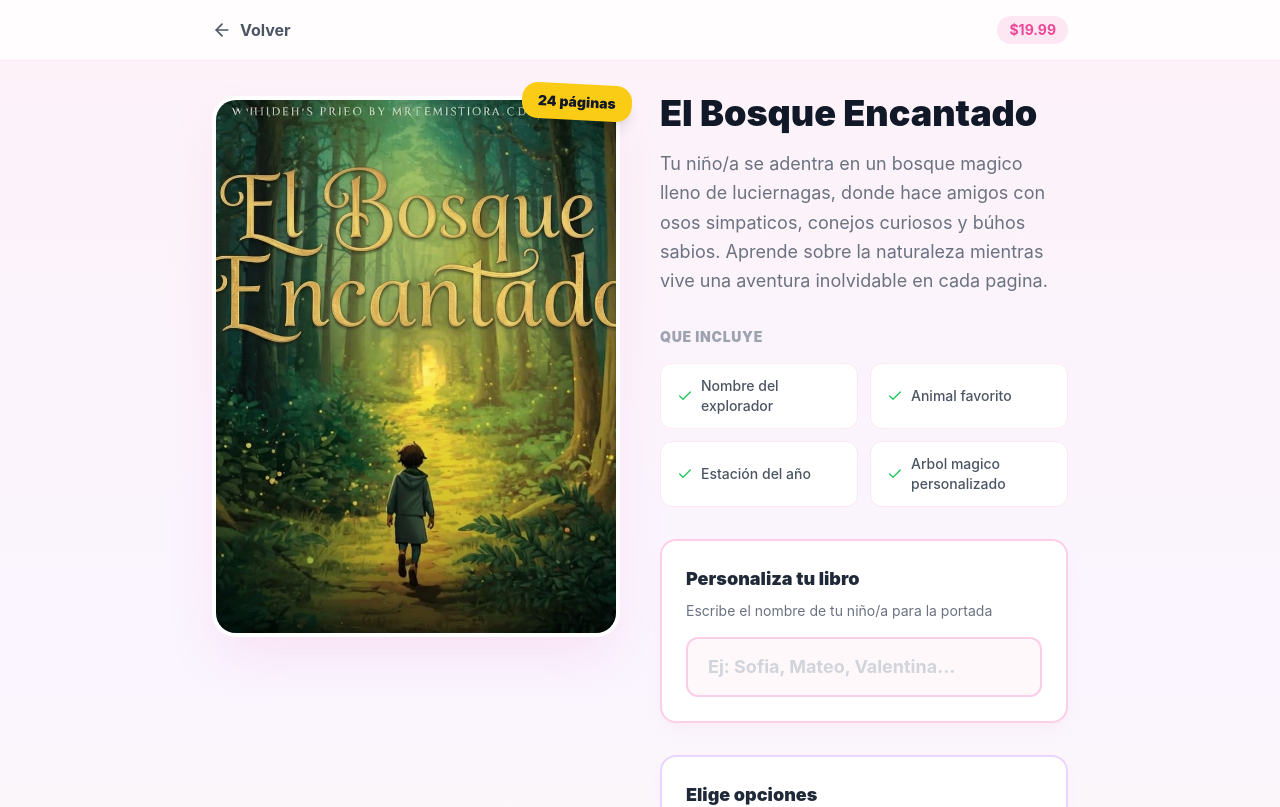
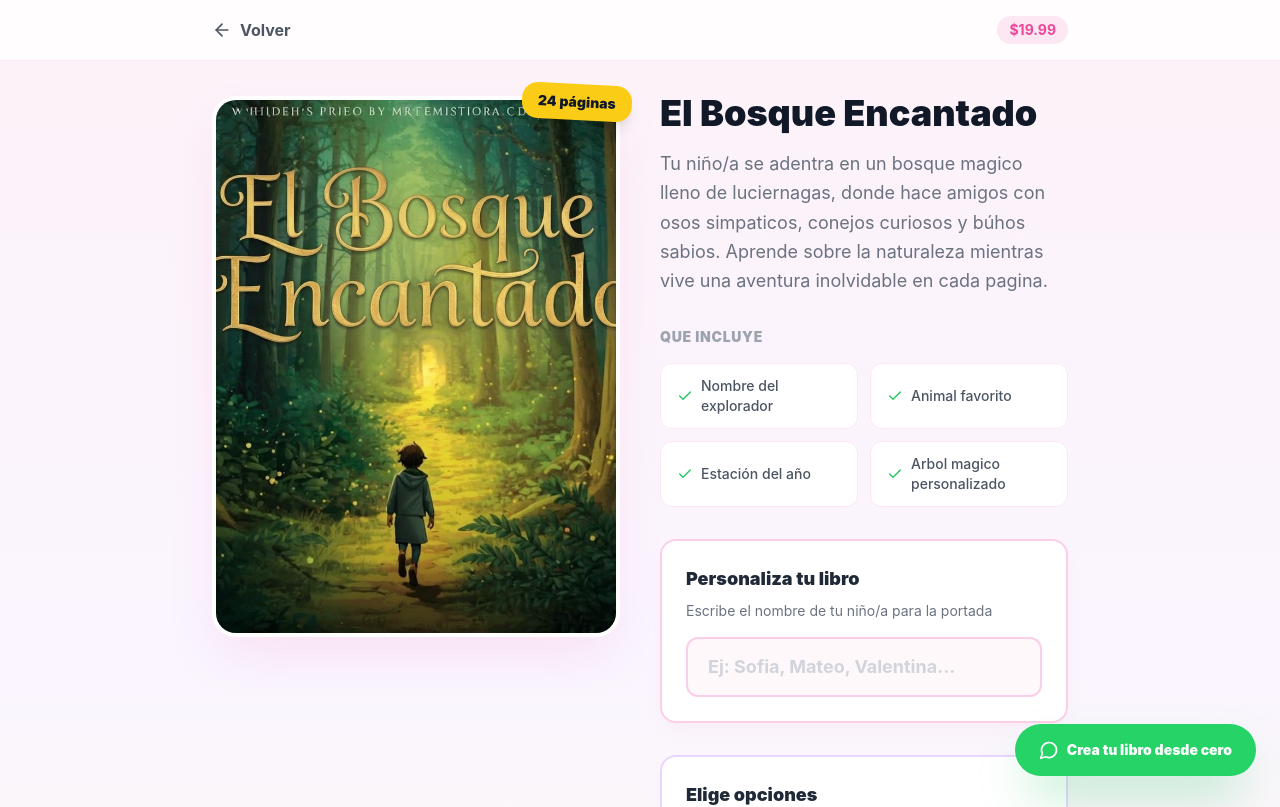
Before and after one commit to joaquincf912-beep/colesterol-platform, a Next.js app: page /libros/bosque in a window 1280 px wide. Shown: the top 807 px of the page. Built offline with nearby package versions, Linux system fonts and the light colour scheme.

Commit message:
Add floating WhatsApp button to book detail pages

```diff
--- a/src/app/libros/[id]/page.tsx
+++ b/src/app/libros/[id]/page.tsx
@@ -242,6 +242,18 @@ export default function BookDetailPage({ params }: { params: { id: string } }) {
           </div>
         </div>
       </div>
+
+      {/* Floating WhatsApp Button */}
+      <a
+        href="https://wa.me/573026456024?text=Hola,%20quiero%20crear%20un%20libro%20personalizado%20desde%20cero"
+        target="_blank"
+        rel="noopener noreferrer"
+        className="fixed bottom-6 right-6 z-50 flex items-center gap-2 px-6 py-4 rounded-full bg-[#25D366] text-white font-black text-sm shadow-2xl shadow-green-500/40 hover:bg-[#20bd5a] transition-all active:scale-95"
+        aria-label="Crear libro por WhatsApp"
+      >
+        <MessageCircle className="w-5 h-5" />
+        Crea tu libro desde cero
+      </a>
     </div>
   );
 }
```
